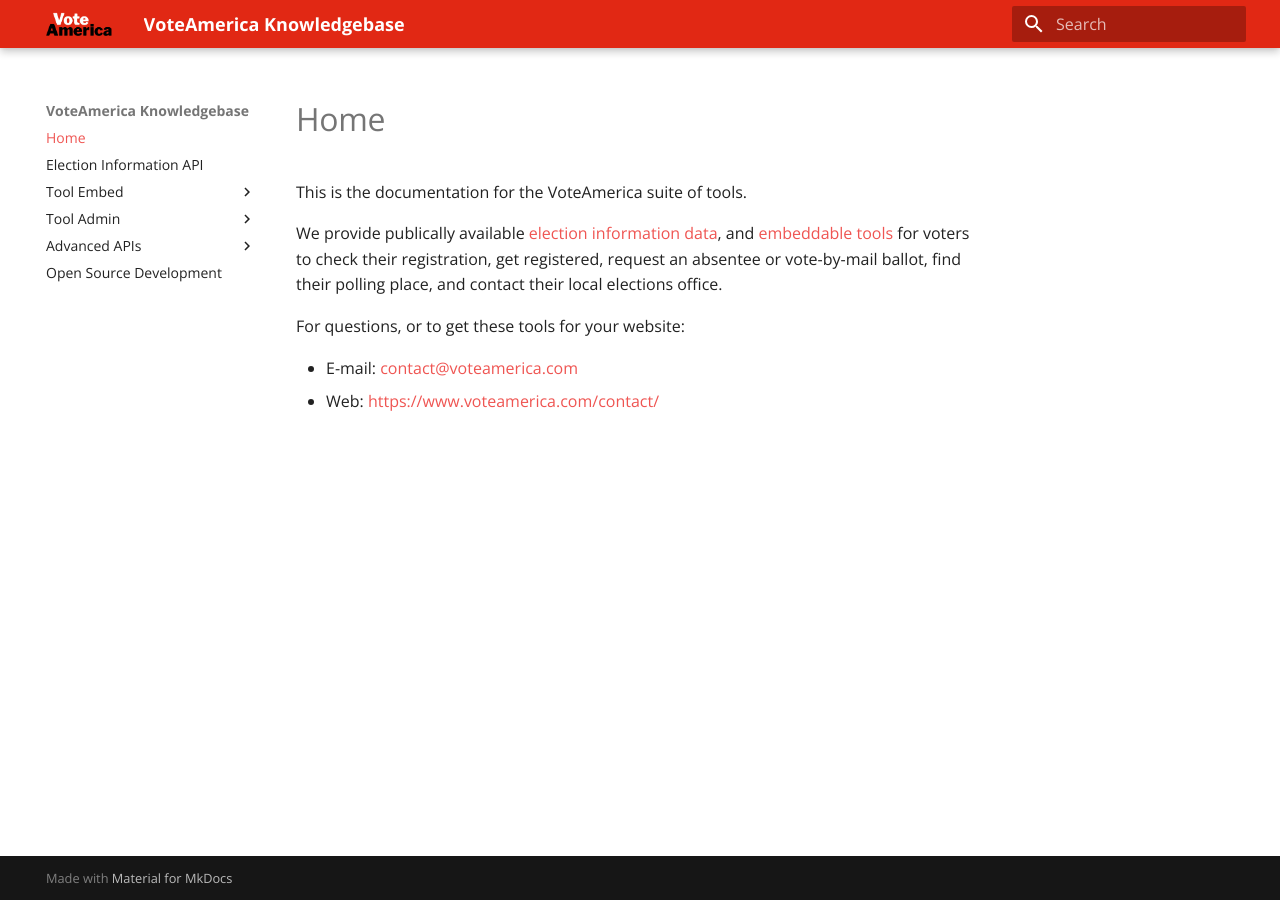
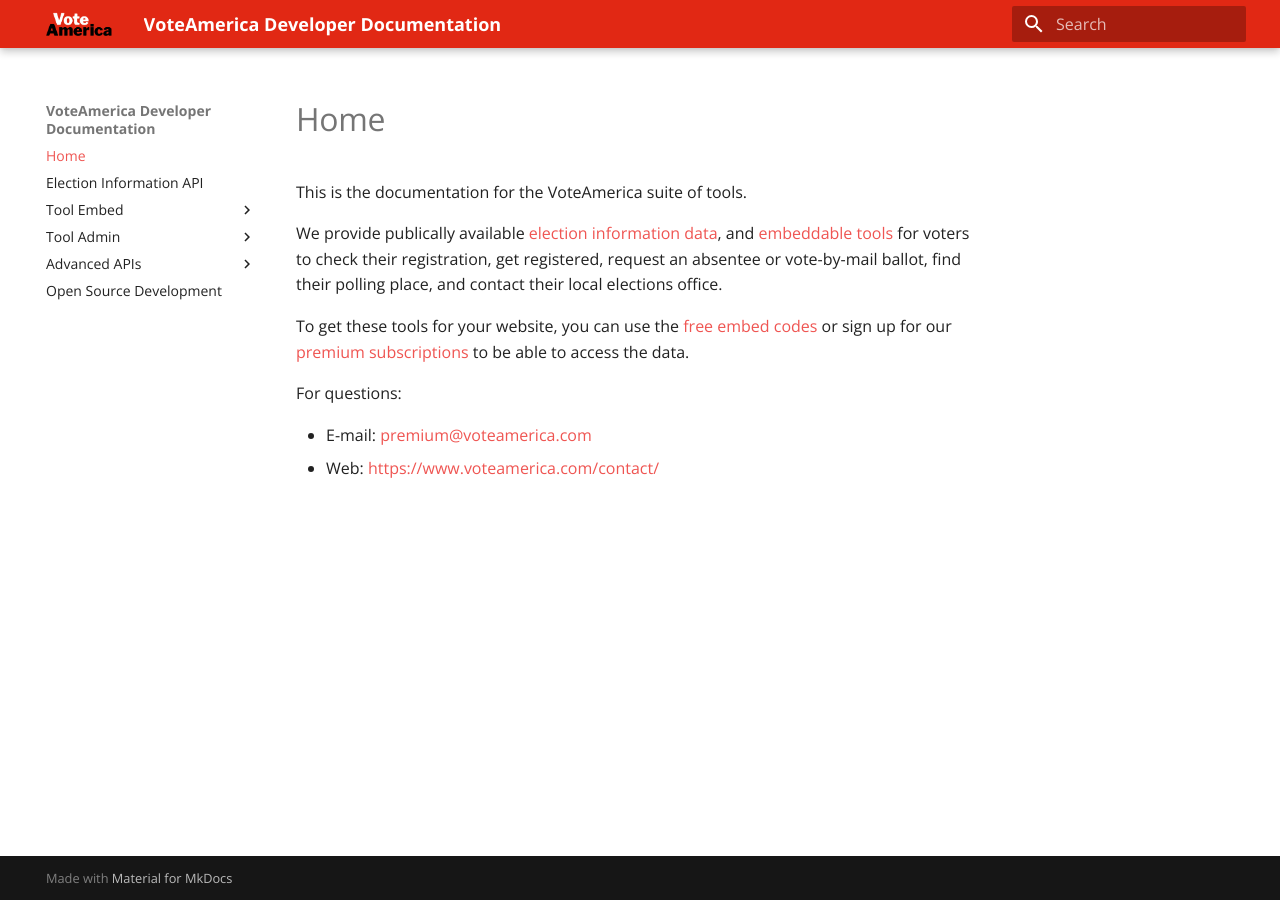
Before and after one commit to vote/turnout, an MkDocs documentation site: the page built from docs/turnout/index.md, in a window 1280 px wide. Built offline with MkDocs 1.6.1 and Material for MkDocs 9.7.7, drawn with Linux system fonts in a browser that asks for light colours.

Commit message:
Update copy on developer docs (#354)

```diff
--- a/docs/mkdocs.yml
+++ b/docs/mkdocs.yml
@@ -1,4 +1,4 @@
-site_name: VoteAmerica Knowledgebase
+site_name: VoteAmerica Developer Documentation
 docs_dir: 'turnout'
 nav:
     - Home: 'index.md'
--- a/docs/turnout/index.md
+++ b/docs/turnout/index.md
@@ -4,7 +4,9 @@
 
 We provide publically available [election information data](api/index.md), and [embeddable tools](embed/index.md) for voters to check their registration, get registered, request an absentee or vote-by-mail ballot, find their polling place, and contact their local elections office.
 
-For questions, or to get these tools for your website:
+To get these tools for your website, you can use the [free embed codes](embed/free.md) or sign up for our [premium subscriptions](https://premium.voteamerica.com/) to be able to access the data.
 
-- E-mail: [contact@voteamerica.com](mailto:contact@voteamerica.com)
+For questions:
+
+- E-mail: [premium@voteamerica.com](mailto:premium@voteamerica.com)
 - Web: [https://www.voteamerica.com/contact/](https://www.voteamerica.com/contact/)
```
